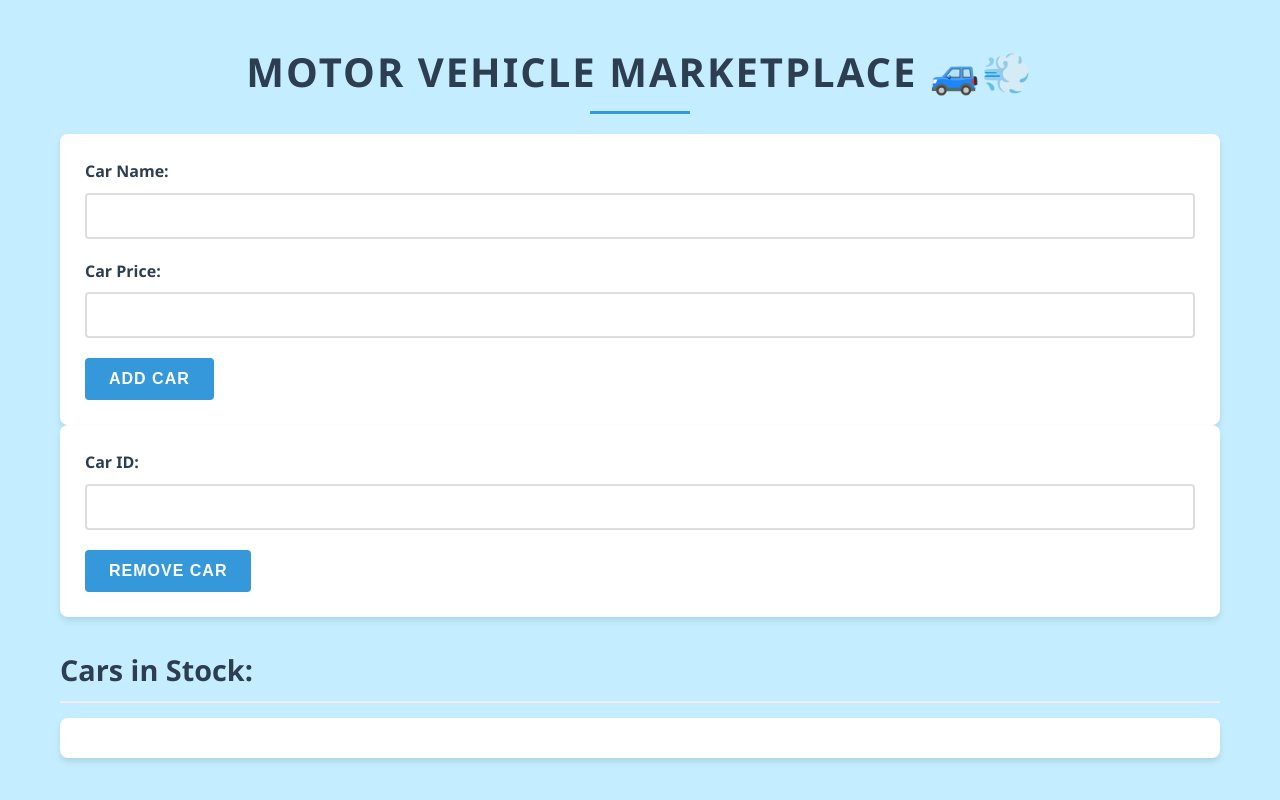
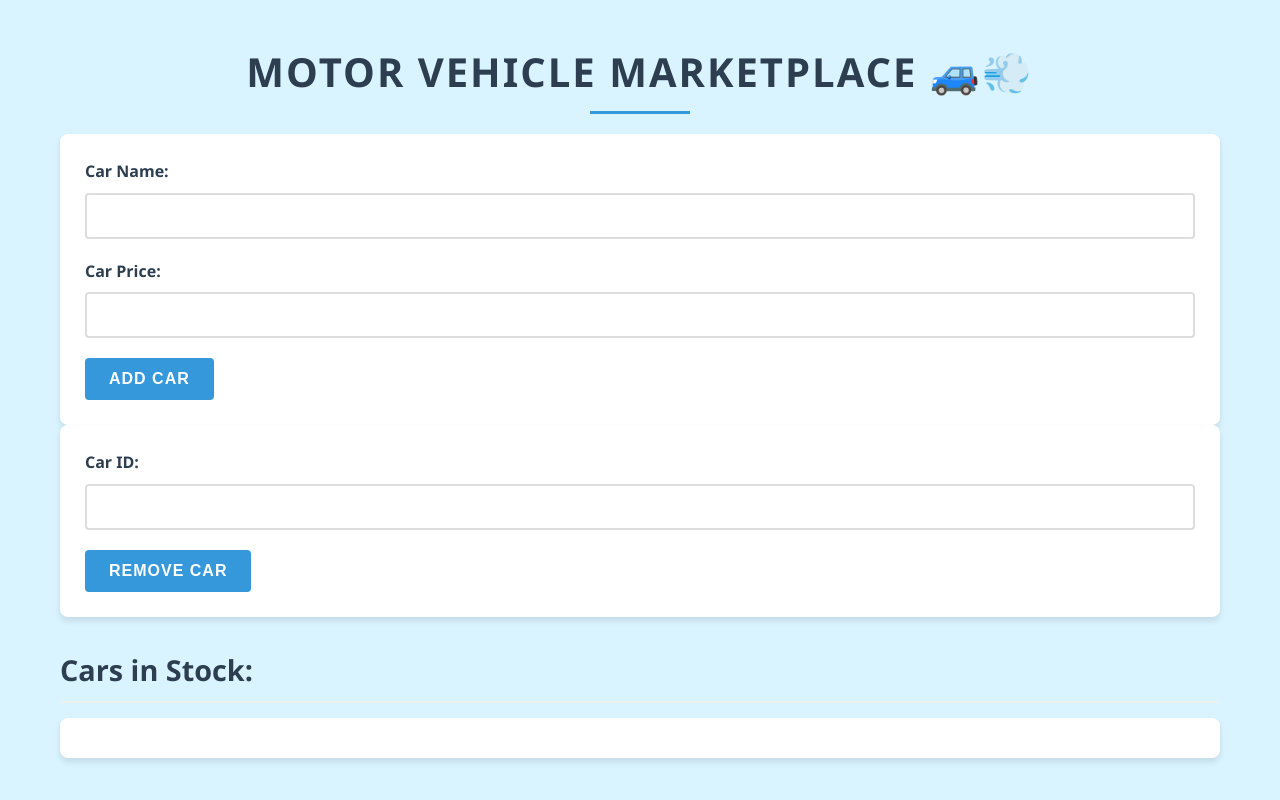
Before and after one commit to coltonBlackwell/Vehicle-Marketplace, a Flask app: page / in a window 1280 px wide. Run offline with Flask 3, Linux system fonts and the light colour scheme; data that the repository does not hold is empty.

Commit message:
Updated color

```diff
--- a/src/static/style.css
+++ b/src/static/style.css
@@ -18,7 +18,7 @@
 body {
     font-family: var(--font-main);
     line-height: 1.6;
-    background-color: #c4eeff;
+    background-color: #d9f4ff;
     color: var(--dark-color);
     padding: 20px;
     max-width: 1200px;
```
